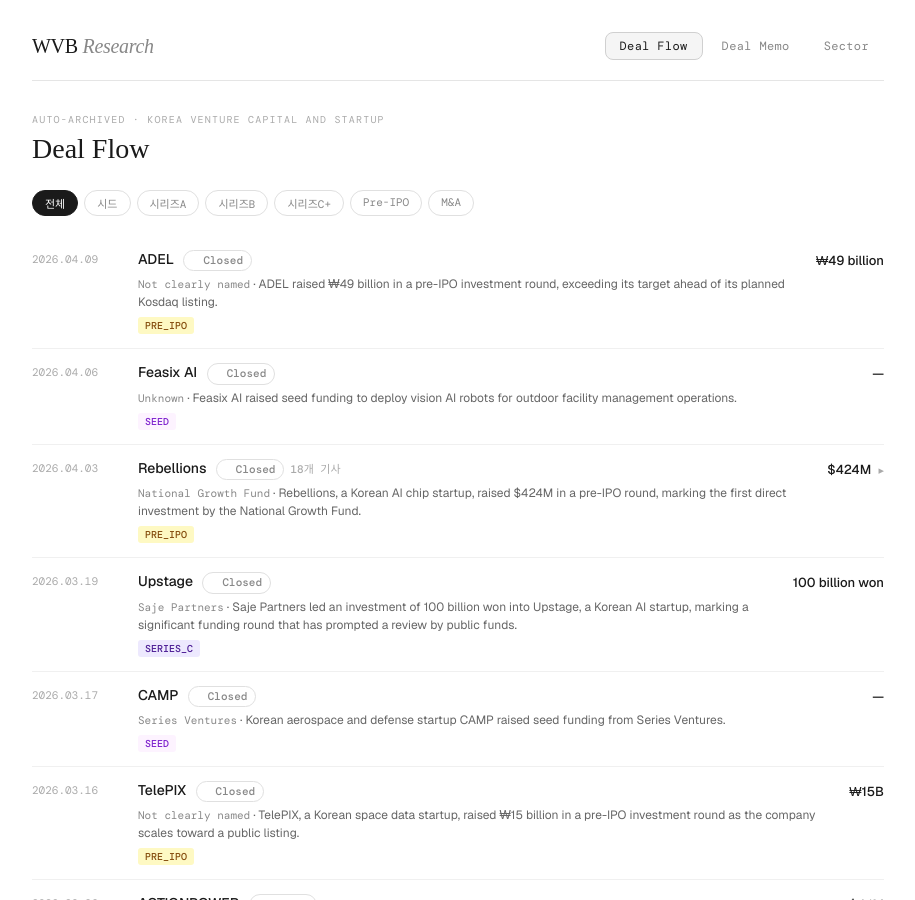
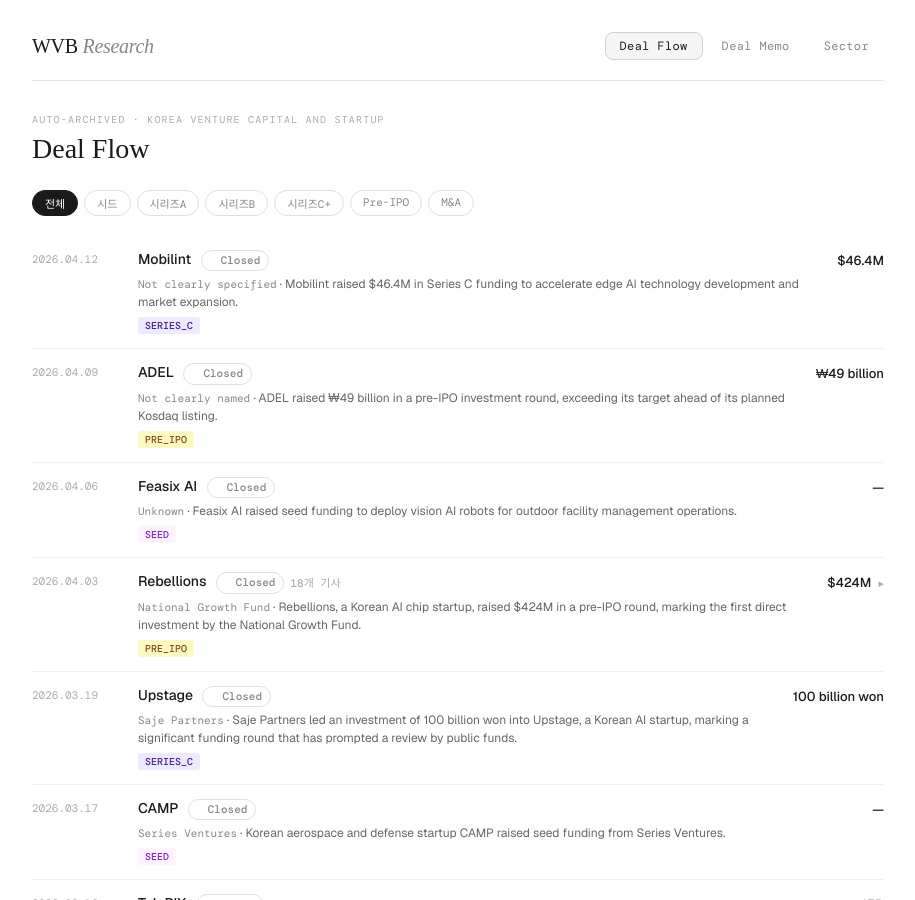
Before and after one commit to wvb-wondaero/wvb-research, a Jekyll site: the page built from index.html, in a window 1280 px wide and 900 px high. Shown: the whole window, without its empty margins (182-1097 px from the left). Built offline with Jekyll 4.4.1, drawn with Linux system fonts in a browser that asks for light colours; some web fonts are replaced.

Commit message:
auto: daily deal scrape

```diff
--- a/_data/deals.json
+++ b/_data/deals.json
@@ -1,4 +1,18 @@
 [
+  {
+    "title": "[Korean Startup Weekly News #113] Mobilint Raises $46.4M Series C, Bets Big on Edge AI",
+    "summary": "Mobilint raised $46.4M in Series C funding to accelerate edge AI technology development and market expansion.",
+    "company": "Mobilint",
+    "investor": "Not clearly specified",
+    "type": "series_c",
+    "tags": [
+      "series_c"
+    ],
+    "ev": "$46.4M",
+    "deal_stage": "closed",
+    "url": "https://news.google.com/rss/articles/CBMiU0FVX3lxTFA0UXl3Z3J1bkM2MkFSY3VtT2ZvRXQ0bzNRbXplNm1qdTM4N3FMUVBYN3p0YXNvSGJpWktxd09NWk1tdUh3VGxhTW50aHMtWHVRRV9F?oc=5",
+    "date": "2026.04.12"
+  },
   {
     "title": "South Korea's AI chip startup Rebellions raises $400 million in latest funding round",
     "summary": "South Korea's AI chip startup Rebellions raised $400 million in a funding round. The specific investor names and round designation are not clearly identified in the provided summary.",
```
